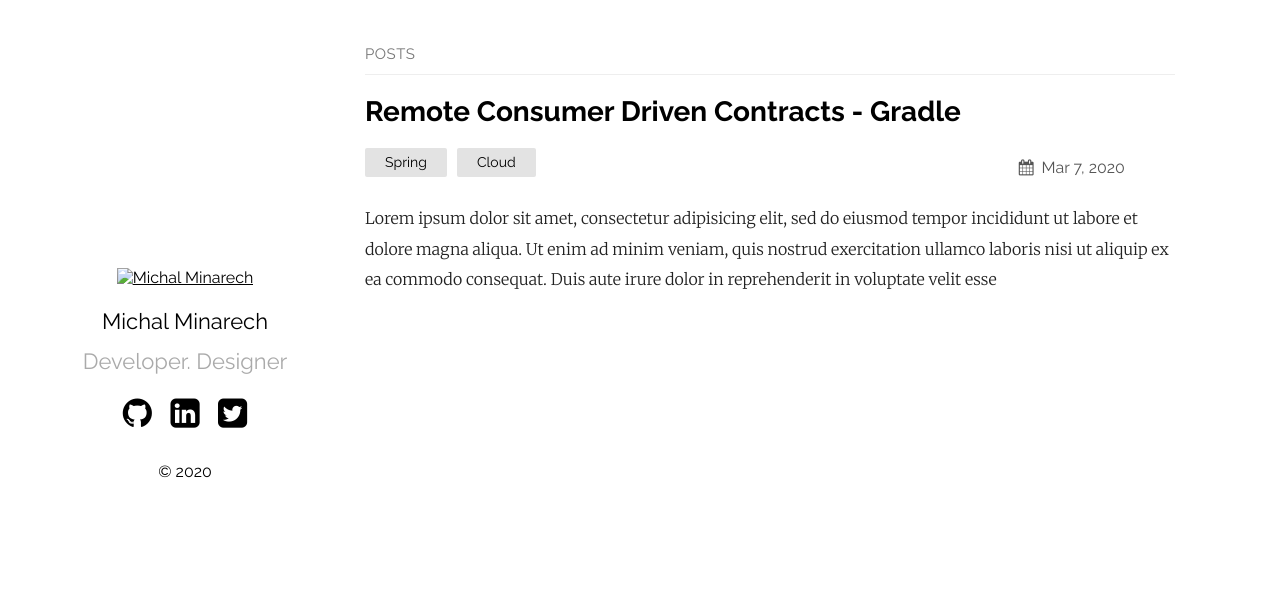
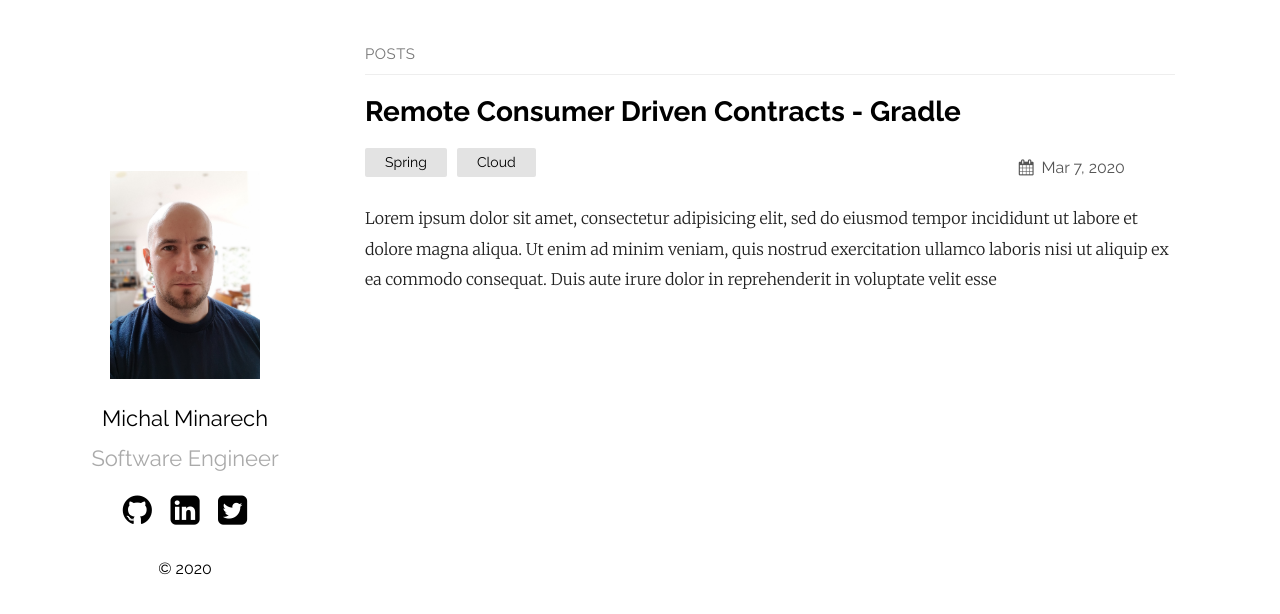
Before and after one commit to minar24/github-personal-blog, a Jekyll site: the page built from index.md, in a window 1280 px wide. Shown: the top 614 px of the page. Built offline with Jekyll 4.4.1, drawn with Linux system fonts in a browser that asks for light colours.

```diff
--- a/_config.yml
+++ b/_config.yml
@@ -11,7 +11,7 @@ sass:
   sass_dir: _sass
 plainwhite:
   name: Michal Minarech
-  tagline: Developer. Designer
+  tagline: Software Engineer
   date_format: "%b %-d, %Y"
   sitemap: true # set to true to generate sitemap.xml content
 
@@ -19,7 +19,7 @@ plainwhite:
   social_links:
     twitter: minar24
     github:  minar24
-    linkedIn: in/michal.minarech
+    linkedIn: in/michalminarech
     rss: rss
     # dribbble: jekyll
     # facebook: jekyll
```
Also changed, not shown: assets/profile-picture.png (renamed from assets/profile-picture.jpg).
